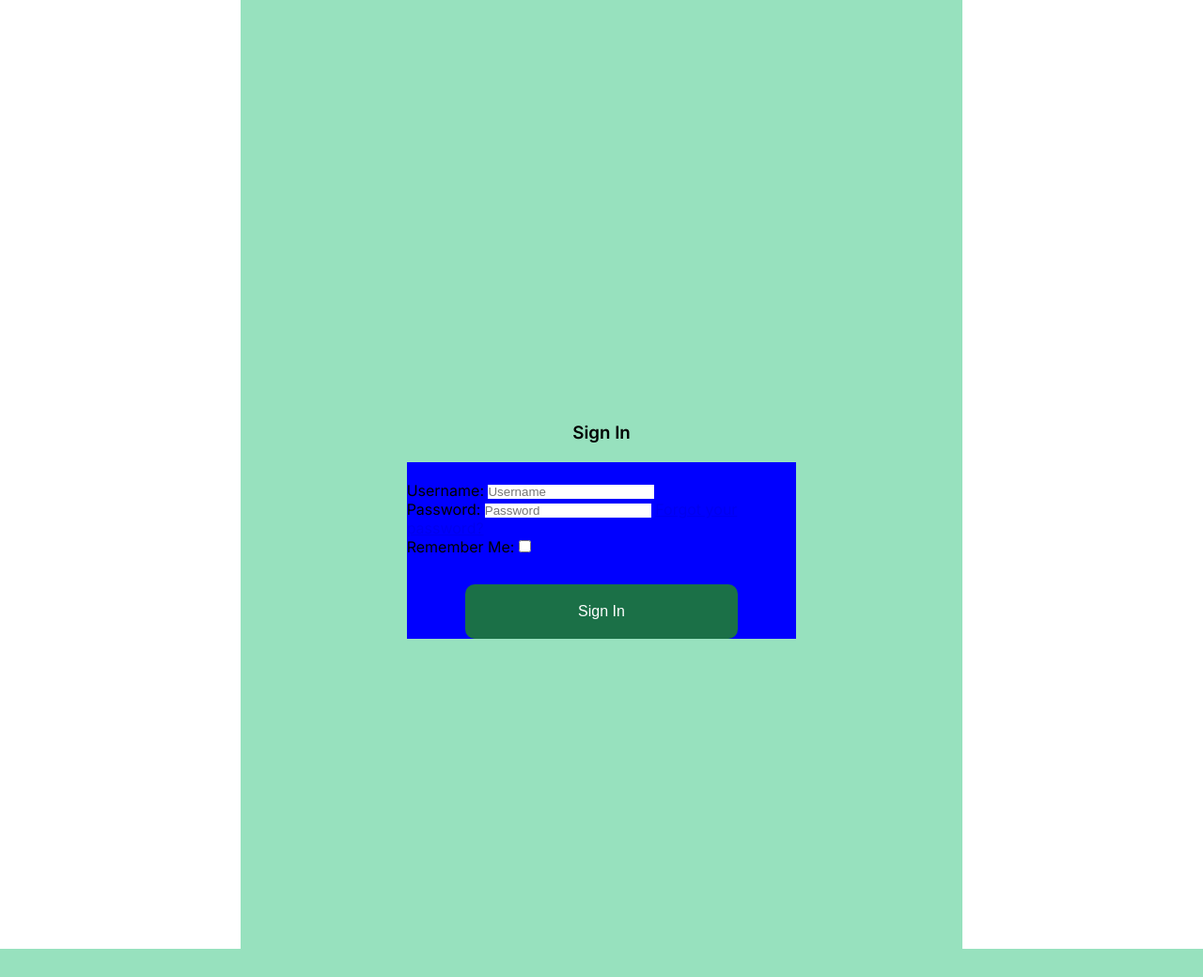
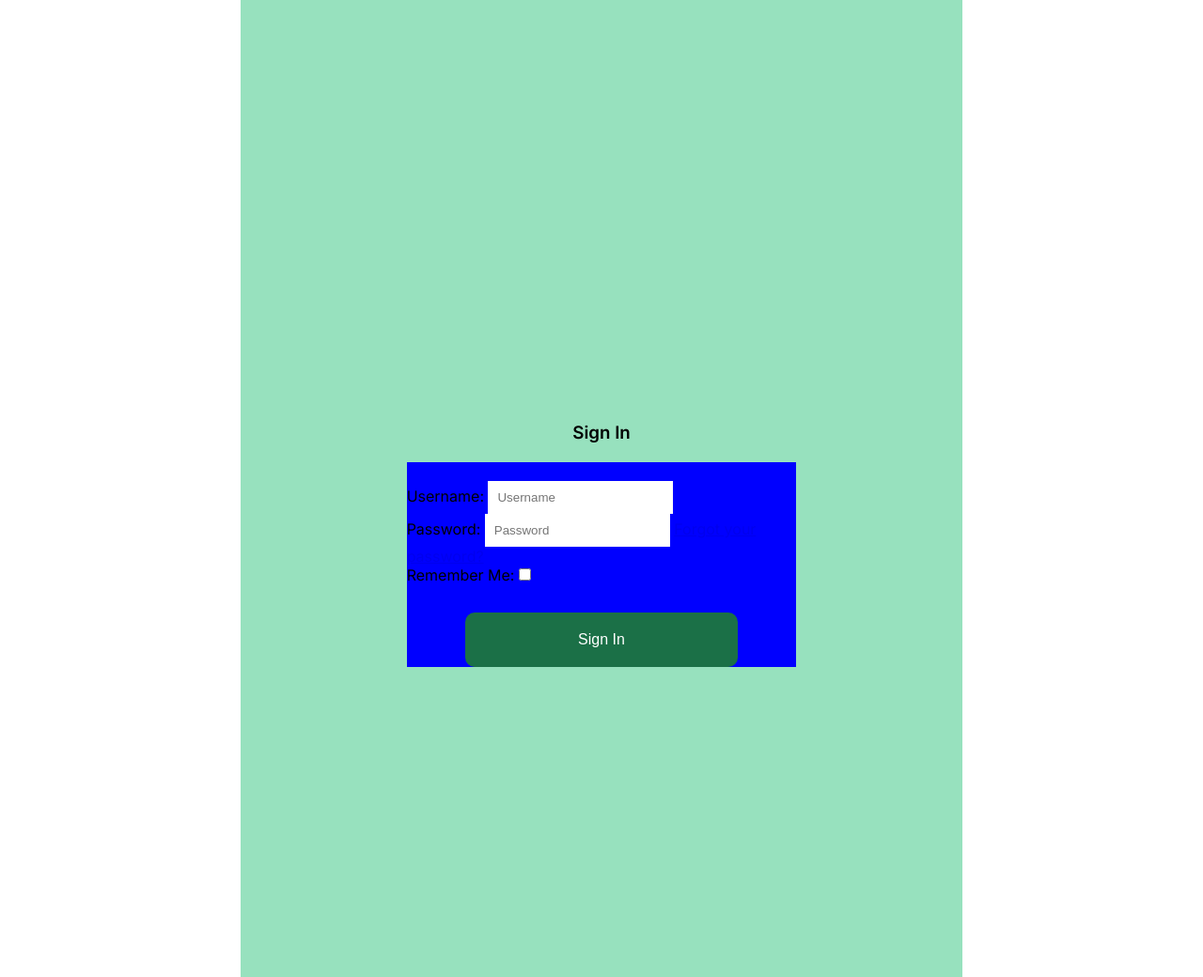
Before and after one commit to CatherineP37/project_4, a Django app: page /accounts/login/ in a window 1280 px wide. Shown: the part 151-1191 px from the top of the page at 94% size. Before the commit the page ends 1161 px from the top, so only its background shows below. Run offline with Django 4.2, Linux system fonts and the light colour scheme; some libraries are stand-ins or nearby versions.

Commit message:
Add padding to form input

```diff
--- a/static/css/style.css
+++ b/static/css/style.css
@@ -160,6 +160,10 @@ form {
 	width: 90%;
 	margin: 20px auto;
 	padding: 20px 0 0 0;
+}
+
+form input {
+    padding: 10px;
 }
 
 
```
